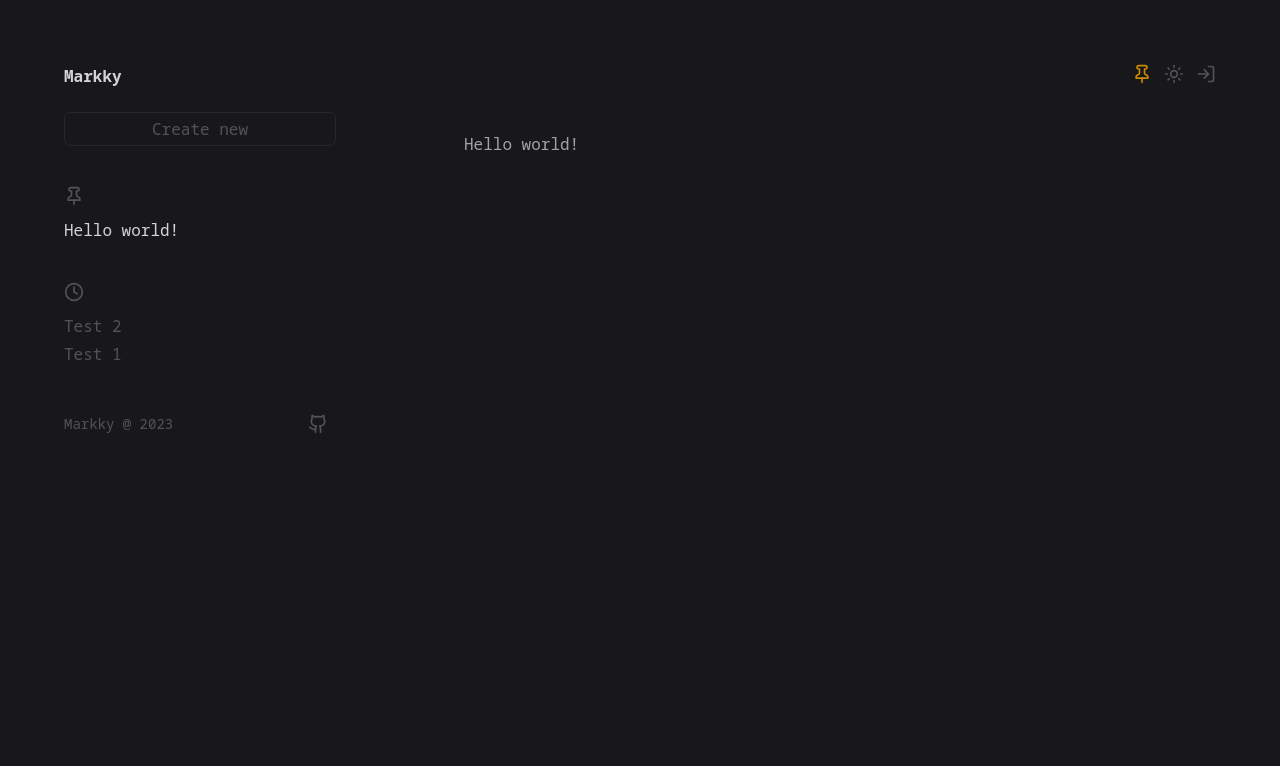
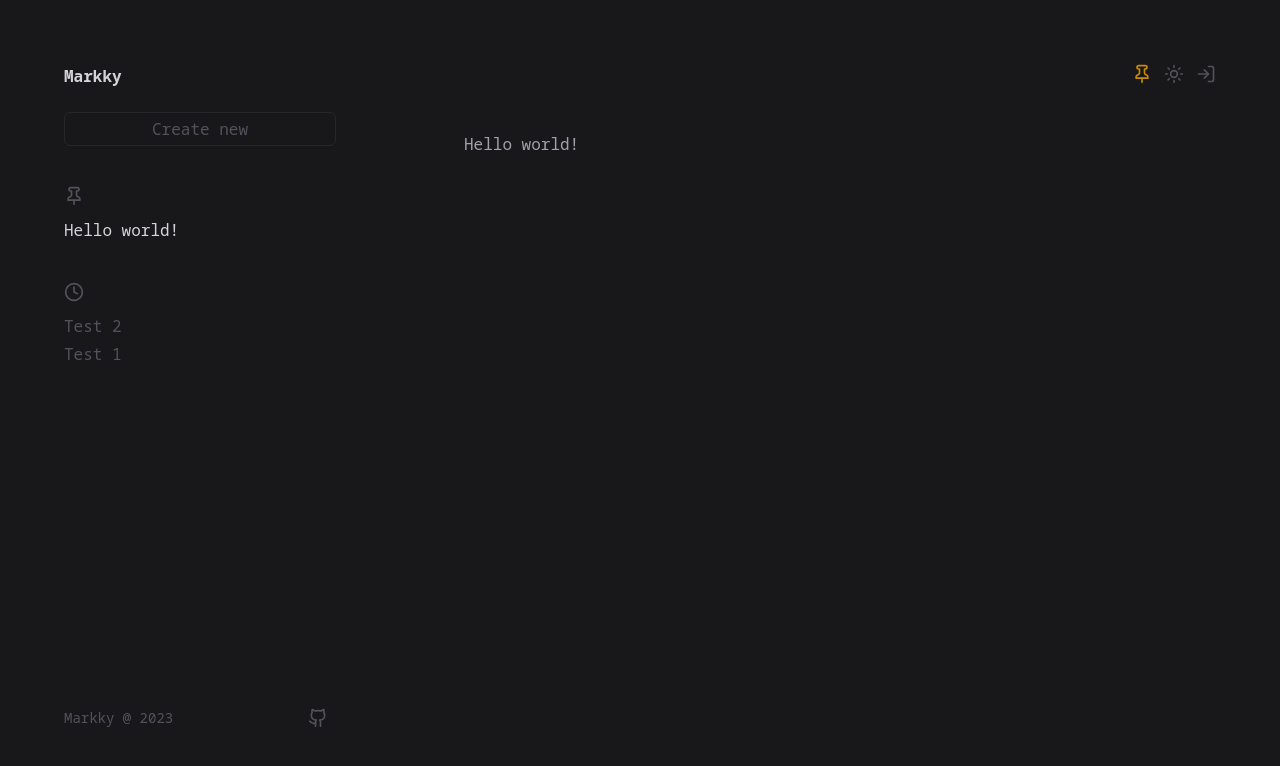
Before and after one commit to loydcose/markky, a Next.js app: page / in a window 1280 px wide. Shown: the top 766 px of the page. Built offline with nearby package versions, Linux system fonts and the light colour scheme; no server answers.

Commit message:
Fix footer position

```diff
--- a/app/page.tsx
+++ b/app/page.tsx
@@ -48,7 +48,7 @@ export default function Home() {
   return (
     <main className="flex relative">
       <SidePanel
-        className="hidden md:block top-0 w-[400px] shrink-0 sticky"
+        className="hidden md:flex top-0 w-[400px] shrink-0 sticky"
         setIsSidePanelOpen={setIsSidePanelOpen}
       />
       <SidePanel
```
